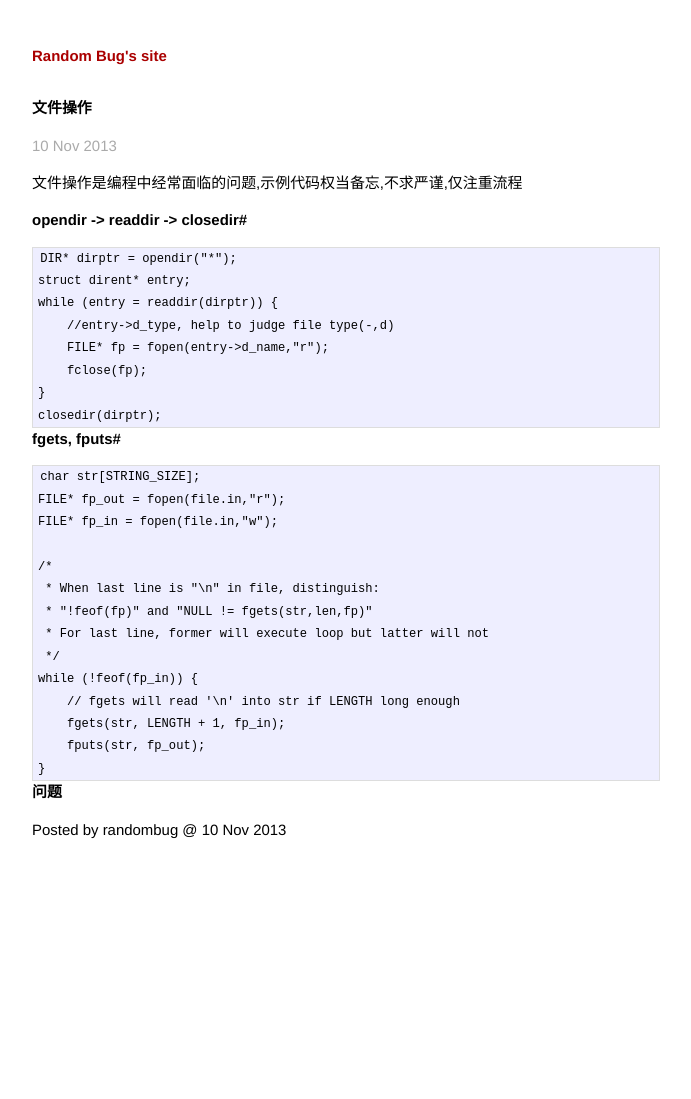
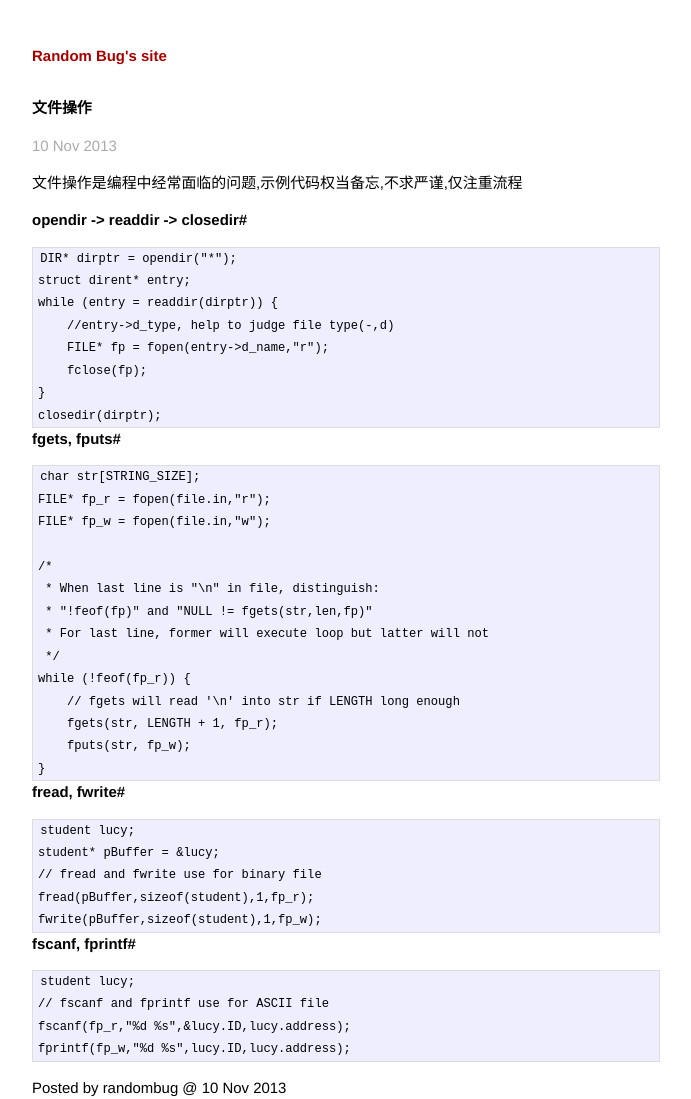
Before and after one commit to jfgong/jekyll_linteler, a Jekyll site: the page built from _posts/2013-11-10-file-operation.markdown, in a window 1280 px wide. Shown: the whole page, without its empty margins (294-985 px from the left). Built offline with Jekyll 4.4.1, drawn with Linux system fonts in a browser that asks for light colours; before the commit the page ends 945 px from its top, so only the background shows below that.

Commit message:
update 　fread(pBuffer,size,count,pFile);

```diff
--- a/_posts/2013-11-10-file-operation.markdown
+++ b/_posts/2013-11-10-file-operation.markdown
@@ -17,22 +17,31 @@ title: 文件操作
 
 #fgets, fputs#
 	char str[STRING_SIZE];
-	FILE* fp_out = fopen(file.in,"r");
-	FILE* fp_in = fopen(file.in,"w");
+	FILE* fp_r = fopen(file.in,"r");
+	FILE* fp_w = fopen(file.in,"w");
 
 	/*
 	 * When last line is "\n" in file, distinguish:
 	 * "!feof(fp)" and "NULL != fgets(str,len,fp)"
 	 * For last line, former will execute loop but latter will not
 	 */
-	while (!feof(fp_in)) {
+	while (!feof(fp_r)) {
 	    // fgets will read '\n' into str if LENGTH long enough
-	    fgets(str, LENGTH + 1, fp_in);
-	    fputs(str, fp_out);
+	    fgets(str, LENGTH + 1, fp_r);
+	    fputs(str, fp_w);
 	}
 
+#fread, fwrite#
+	student lucy;
+	student* pBuffer = &lucy;
+	// fread and fwrite use for binary file
+	fread(pBuffer,sizeof(student),1,fp_r);
+	fwrite(pBuffer,sizeof(student),1,fp_w);
 
-#问题
-
+#fscanf, fprintf#
+	student lucy;
+	// fscanf and fprintf use for ASCII file
+	fscanf(fp_r,"%d %s",&lucy.ID,lucy.address);
+	fprintf(fp_w,"%d %s",lucy.ID,lucy.address);
 
 Posted by randombug @ {{ page.date | date_to_string }}
```
